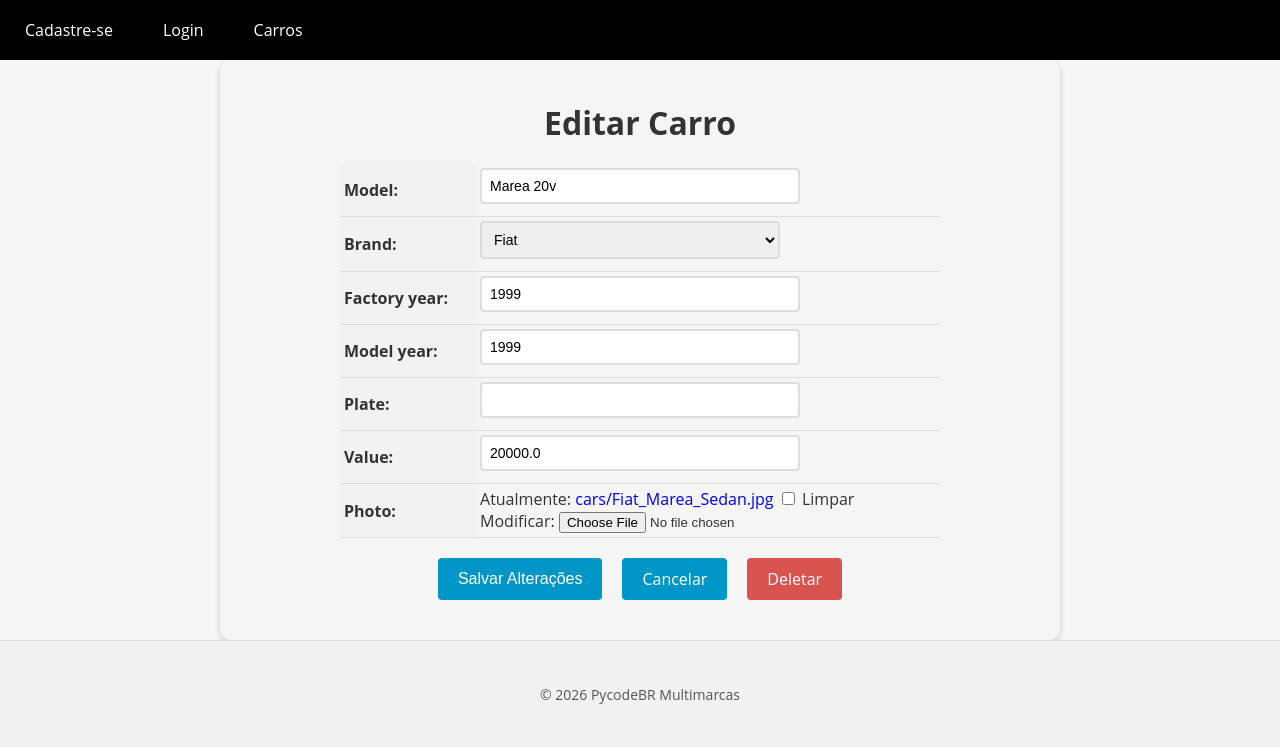
After one commit to emillyviana14/carros, a Django app: page /car/2/update/ in a window 1280 px wide. The commit adds this page. Shown: the top 747 px of the page. Run offline with Django 5.2, Linux system fonts and the light colour scheme; data comes from the database, SQL or seed files in the repository; both versions use the stored data as it was after the commit.

Commit message:
Atualizando app de carros

```diff
--- a/app/templates/base.html
+++ b/app/templates/base.html
@@ -1,5 +1,6 @@
 <!DOCTYPE html>
 <html lang="pt-br">
+
 <head>
     <meta charset="UTF-8">
     <meta name="viewport" content="width=device-width, initial-scale=1.0">
@@ -29,7 +30,7 @@
             color: #fff;
             height: 60px;
             display: flex;
-            justify-content: space-between;
+            justify-content: flex-start;
             align-items: center;
         }
 
@@ -79,32 +80,16 @@
     <header>
         <nav>
             <ul>
-               {% if user.is_authenticated%}
-               {% comment %} se o usuário estiver logado, deve aparecer a opção de Cadastrar novos carros {% endcomment %}
-                 <li> Olá, {{user.username}}</li>
-                 <li><a href="{% url 'new_car' %}">Cadastrar carro</a><li>
-
-               {%endif%}
-
-                {% comment %} se o usuário não estiver logado deve aparecer o registre-se e o login {% endcomment %}
-               {%if not user.is_authenticated%}
-                 <li><a href="{% url 'register' %}">Cadastre-se</a><li>
-                 <li><a href="{% url 'login' %}">Login</a><li>
-             {%endif%}
-
-               {% comment %} Se o usuário depois de logar quiser sair {% endcomment %}
-               {% if user.is_authenticated%}
-                 <li><a href="{% url 'logout' %}">Sair</a><li>
-               {%endif%}
-
-
-
-
-
-
-
-
-                </li>
+                {% if user.is_authenticated %}
+                <li>Olá, {{ user.username }}</li>
+                <li><a href="{% url 'new_car' %}">Cadastrar carro</a></li>
+                <li><a href="{% url 'car_list' %}">Carros</a></li>
+                <li><a href="{% url 'logout' %}">Sair</a></li>
+                {% else %}
+                <li><a href="{% url 'register' %}">Cadastre-se</a></li>
+                <li><a href="{% url 'login' %}">Login</a></li>
+                <li><a href="{% url 'car_list' %}">Carros</a></li>
+                {% endif %}
             </ul>
         </nav>
     </header>
@@ -119,4 +104,5 @@
 
     </footer>
 </body>
+
 </html>
--- a/app/urls.py
+++ b/app/urls.py
@@ -2,19 +2,23 @@ from django.contrib import admin
 from django.urls import path
 from django.conf import settings
 from django.conf.urls.static import static
-from cars.views import cars_views, new_car_view
+from cars.views import CarsListView,NewCarCreateView, CarDetailView, UpdateCarView, DeleteCarView
 from accounts.views import register_view, login_view, logout_view
+
 
 
 
 
 urlpatterns = [
     path('admin/', admin.site.urls),
-    path('cars/', cars_views, name='car_list'),
-    path('new_car/', new_car_view, name='new_car'),
+    path('cars/', CarsListView.as_view(), name='car_list'),
+    path('new_car/', NewCarCreateView.as_view(), name='new_car'),
     path('register/', register_view, name='register'),
     path('login/', login_view, name= 'login'),
     path('logout/', logout_view, name= 'logout'),
+    path('car/<int:pk>/', CarDetailView.as_view(), name='car_detail'),
+    path('car/<int:pk>/update/', UpdateCarView.as_view(), name='car_update'),
+    path('car/<int:pk>/delete/', DeleteCarView.as_view(), name='car_delete')
 ]
 
 if settings.DEBUG:
--- /dev/null
+++ b/cars/templates/car_update.html
@@ -0,0 +1,121 @@
+{% extends "base.html" %}
+
+{% block content %}
+
+<style>
+    form {
+        max-width: 800px;
+        margin: 0 auto;
+        padding: 20px;
+        background-color: #f5f5f5;
+        border-radius: 10px;
+        box-shadow: 0 2px 6px rgba(0, 0, 0, 0.2);
+    }
+
+    form h1 {
+        font-size: 2rem;
+        margin-bottom: 20px;
+        text-align: center;
+    }
+
+    table {
+        margin: 0 auto;
+        border-collapse: collapse;
+        width: 100%;
+        max-width: 600px;
+    }
+
+    th,
+    td {
+        padding: 4px;
+        text-align: left;
+        border-bottom: 1px solid #ddd;
+    }
+
+    th {
+        background-color: #f2f2f2;
+    }
+
+    input[type="text"],
+    input[type="number"],
+    select,
+    textarea {
+        padding: 8px;
+        font-size: 14px;
+        border: 2px solid #ddd;
+        border-radius: 4px;
+        width: 100%;
+        max-width: 300px;
+        margin-bottom: 8px;
+        transition: border-bottom-color 0.3s ease-in-out;
+    }
+
+    input[type="text"]:focus,
+    input[type="number"]:focus,
+    select:focus,
+    textarea:focus {
+        outline: none;
+        border-bottom-color: #0096c7;
+    }
+
+    .buttons-container {
+        display: flex;
+        justify-content: center;
+        margin-top: 20px;
+        margin-bottom: 20px;
+    }
+
+    .btn {
+        display: inline-block;
+        background-color: #0096c7;
+        color: #fff;
+        border: none;
+        padding: 10px 20px;
+        font-size: 16px;
+        border-radius: 4px;
+        cursor: pointer;
+        transition: background-color 0.3s ease-in-out;
+        margin: 0 10px;
+    }
+
+    .btn:hover {
+        background-color: #108eb8;
+
+    }
+
+    .btn-danger {
+        background-color: #d9534f;
+        text-decoration: none !important;
+    }
+
+    .btn-danger:hover {
+        background-color: #d2221c;
+    }
+
+    .error-message {
+        color: #d9534f;
+        font-size: 14px;
+        margin-top: 5px;
+    }
+
+    a {
+        text-decoration: none !important;
+    }
+</style>
+
+<form method="post" enctype="multipart/form-data">
+    {% csrf_token %}
+    <h1>Editar Carro</h1>
+    <table>
+        {{ form.as_table }}
+    </table>
+    <div>
+        <div class="buttons-container">
+            <input type="submit" value="Salvar Alterações" class="btn btn-primary">
+            <a href="{% url 'car_list' %}" class="btn btn-secondary">Cancelar</a>
+            <a href="{% url 'car_delete' pk=object.pk %}" class="btn btn-danger">Deletar</a>
+        </div>
+    </div>
+</form>
+
+{% endblock %}
--- a/cars/views.py
+++ b/cars/views.py
@@ -1,31 +1,93 @@
-from django.shortcuts import redirect, render
+
 from cars.models import Car
 from cars.forms import CarModelForm
+from django.urls import reverse_lazy
+from django.contrib.auth.decorators import login_required
+#      Com a linha 5 e 7 já consigo fazer a autenticação
+from django.utils.decorators import method_decorator
+from django.views.generic import ListView, CreateView, DetailView, UpdateView, DeleteView
 
 
 
 
-def cars_views(request):
-    cars = Car.objects.all().order_by('model')
-    search = request.GET.get('search')
+class CarsListView(ListView):
+    model = Car
+    template_name = 'cars.html'
+    context_object_name = 'cars'
 
-    if search:
-        cars = Car.objects.filter(model__icontains=search)
+    def get_queryset(self):
+        cars= super().get_queryset().order_by('model')
+        search = self.request.GET.get('search')
+        if search:
+            cars = Car.objects.filter(model__icontains=search)
+        return cars
 
-    return render(
-        request,
-        'cars.html',
-        {'cars': cars}
-    )
+@method_decorator(login_required(login_url='login'), name='dispatch')
+class NewCarCreateView(CreateView):
+    model = Car
+    form_class= CarModelForm
+    template_name = 'new_car.html'
+    success_url = '/cars/'
 
-def new_car_view(request):
-    if request.method == 'POST':
-        new_car_form = CarModelForm(request.POST, request.FILES)
-        if new_car_form.is_valid():
-            new_car_form.save()
-            return redirect ('car_list')
+class CarDetailView(DetailView):
+    model = Car
+    template_name = 'car_detail.html'
+
+class UpdateCarView(UpdateView):
+    model= Car
+    form_class= CarModelForm
+    template_name = 'car_update.html'
+
+    def get_success_url(self):
+        return reverse_lazy('car_detail', kwargs={'pk': self.object.pk})
+
+class DeleteCarView(DeleteView):
+    model = Car
+    template_name = 'car_delete.html'
+    success_url = '/cars/'
 
 
-    else:
-        new_car_form = CarModelForm()
-    return  render(request, 'new_car.html', { 'new_car_form': new_car_form })
+
+
+
+
+
+
+
+
+
+
+
+
+
+
+
+
+
+
+# O jeito Function basics View de fazer^^^^
+
+# def cars_views(request):
+#     cars = Car.objects.all().order_by('model')
+#     search = request.GET.get('search')
+
+#     if search:
+#         cars = Car.objects.filter(model__icontains=search)
+
+#     return render(
+#         request,
+#         'cars.html',
+#         {'cars': cars}
+#     )
+
+# def new_car_view(request):
+#     if request.method == 'POST':
+#         new_car_form = CarModelForm(request.POST, request.FILES)
+#         if new_car_form.is_valid():
+#             new_car_form.save()
+#             return redirect ('car_list')
+
+
+#     else:
+#         new_car_form = CarModelForm()
+#     return  render(request, 'new_car.html', { 'new_car_form': new_car_form })
```
Also changed, not shown: cars/templates/car_delete.html (added, +64 -0 lines), cars/templates/car_detail.html (added, +95 -0 lines), cars/templates/cars.html (+9 -3 lines), cars/templates/new_car.html (+7 -7 lines), cars/apps.py (line endings or trailing spaces), db.sqlite3, media/cars/elba.jpg (added), media/cars/elba_f9WcB5W.jpg (added), media/cars/oggi-85-33.jpg (added).
